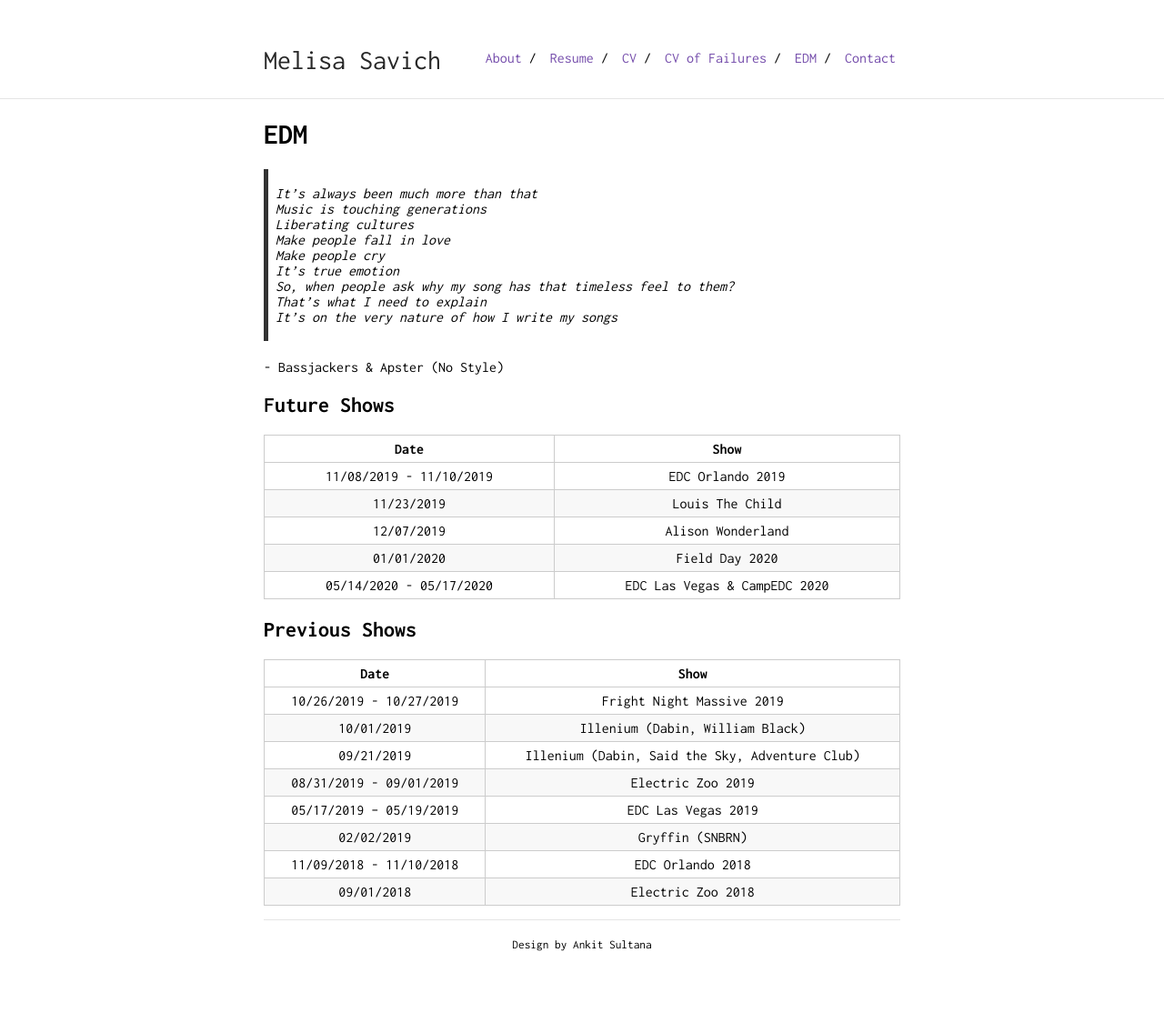
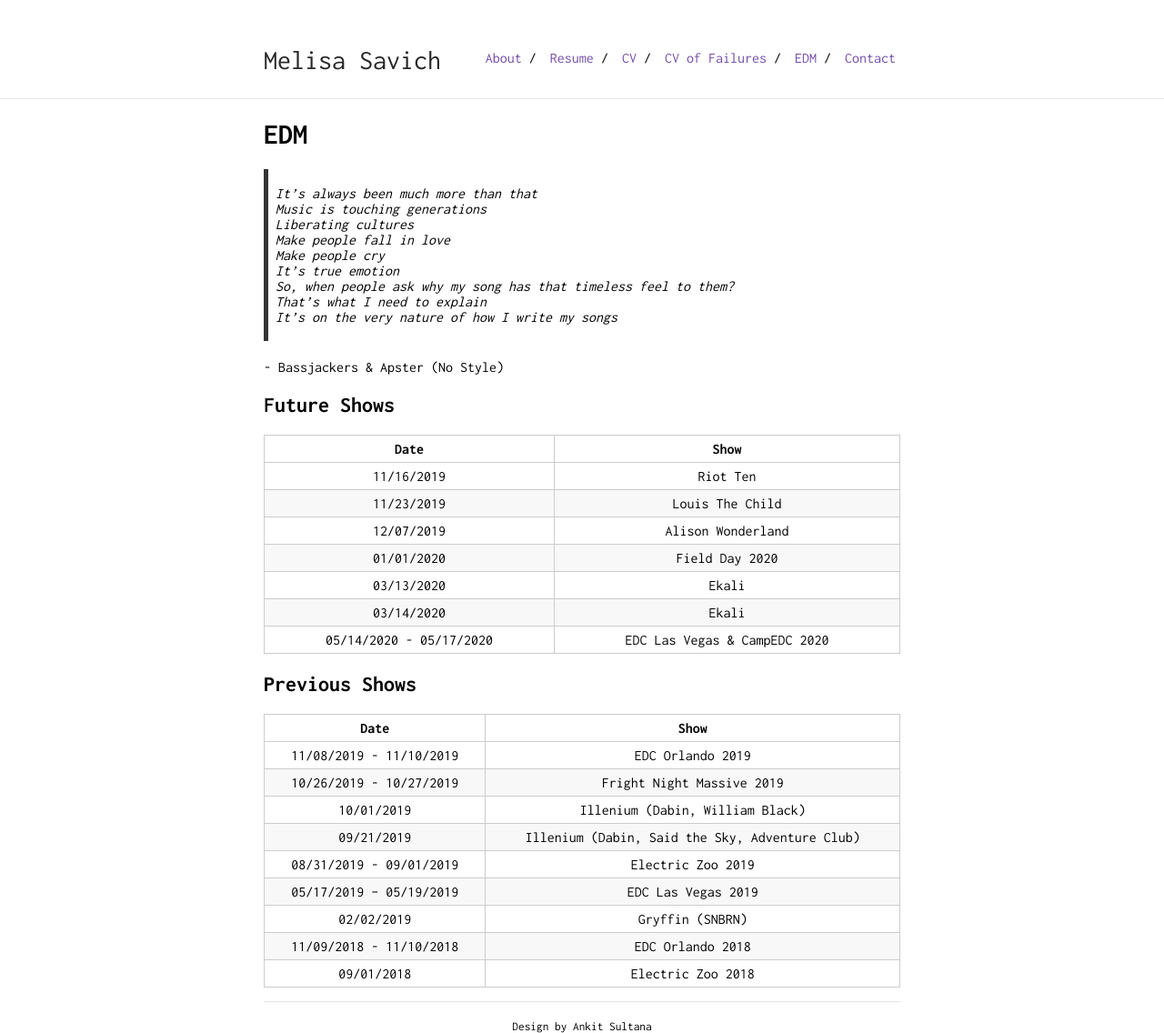
Before and after one commit to mksavic/mksavic.github.io, a Jekyll site: the page built from edm.md, in a window 1280 px wide. Shown: the whole page at 91% size. Built offline with Jekyll 4.4.1, drawn with Linux system fonts in a browser that asks for light colours; our own code applies the rules of GitHub Pages for plain Markdown files; before the commit the page ends 1046 px from its top, so only the background shows below that.

Commit message:
update edm.md

```diff
--- a/edm.md
+++ b/edm.md
@@ -21,16 +21,19 @@ is_contact: true
 
 |          Date           |                      Show                      |
 |:-----------------------:|:----------------------------------------------:|
-| 11/08/2019 - 11/10/2019 |                EDC Orlando 2019                |
+|       11/16/2019        |                    Riot Ten                    |
 |       11/23/2019        |                Louis The Child                 |
 |       12/07/2019        |               Alison Wonderland                |
 |       01/01/2020        |                 Field Day 2020                 |
+|       03/13/2020        |                     Ekali                      |
+|       03/14/2020        |                     Ekali                      |
 | 05/14/2020 - 05/17/2020 |          EDC Las Vegas & CampEDC 2020          |
 
 ## Previous Shows
 
 |          Date           |                      Show                      |
 |:-----------------------:|:----------------------------------------------:|
+| 11/08/2019 - 11/10/2019 |                EDC Orlando 2019                |
 | 10/26/2019 - 10/27/2019 |           Fright Night Massive 2019            |
 |       10/01/2019        |        Illenium (Dabin, William Black)         |
 |       09/21/2019        | Illenium (Dabin, Said the Sky, Adventure Club) |
```
